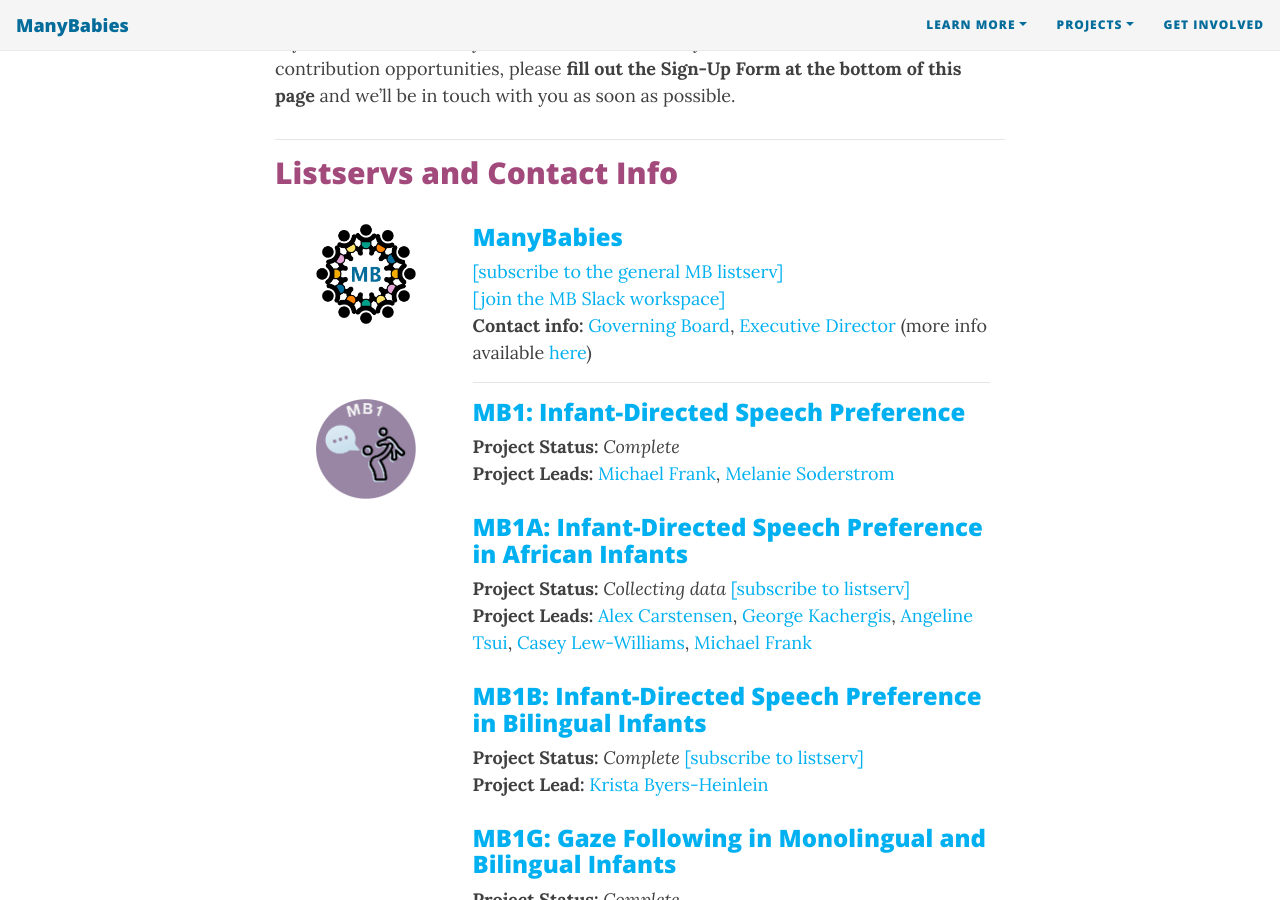
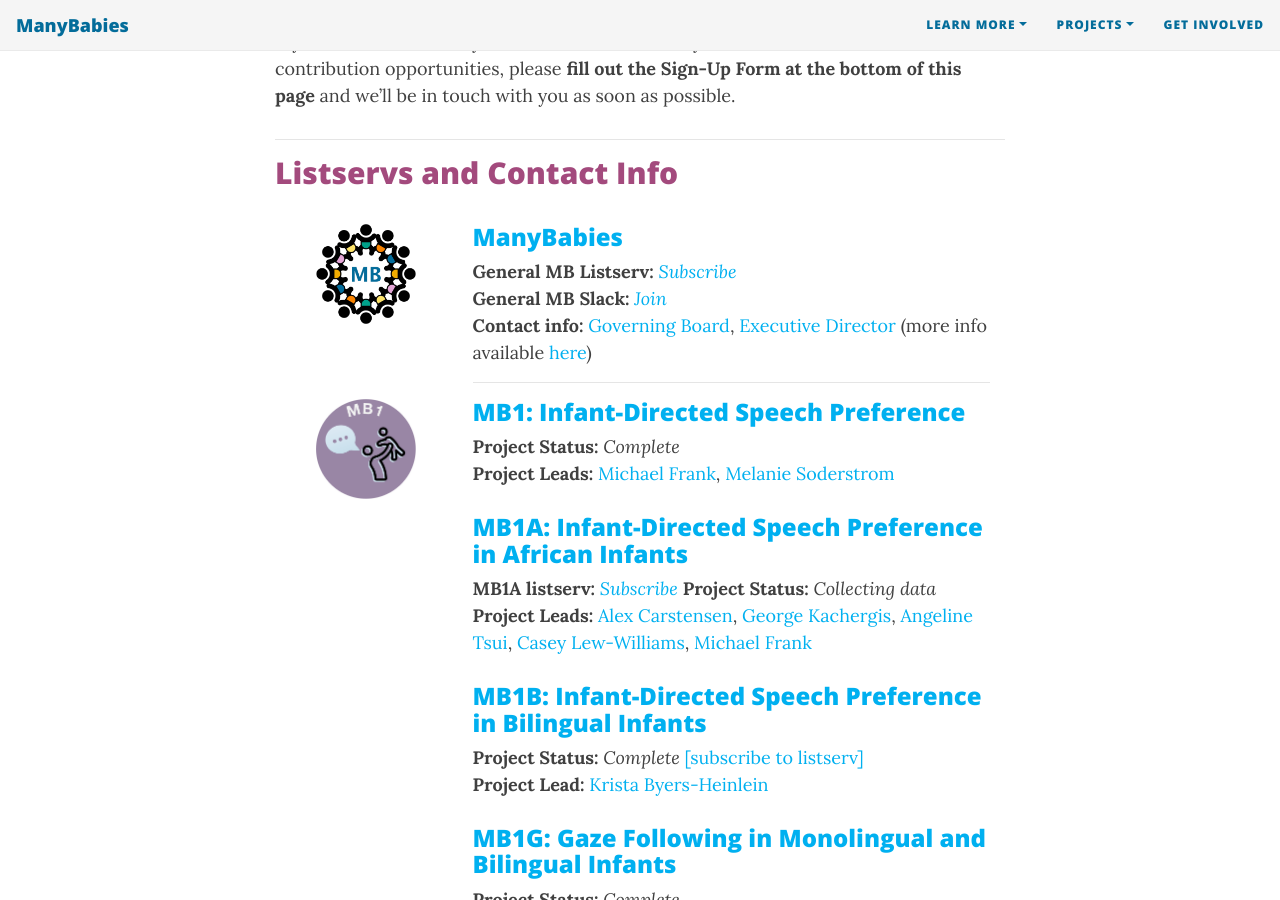
Before and after one commit to manybabies/manybabies.github.io, a Jekyll site: the page built from get_involved.md, in a window 1280 px wide and 900 px high, scrolled down 804 px. Built offline with Jekyll 4.4.1, drawn with Linux system fonts in a browser that asks for light colours; nearby versions of some CDN libraries; some web fonts are replaced; some of the changed text lies outside the part shown.

Commit message:
Update get_involved.md

```diff
--- a/get_involved.md
+++ b/get_involved.md
@@ -48,8 +48,8 @@
       </div>
       <div class="col-sm-9">
         <h3><a href="{{site.baseurl}}{% link index.md %}">ManyBabies </a></h3>
-        <a href="https://mailman.stanford.edu/mailman/listinfo/manybabies">[subscribe to the general MB listserv]</a><br>
-        <a href="https://join.slack.com/t/manybabies/shared_invite/zt-1frvx4ulh-b7ge7X6DY8Yl4HgBW1xBXQ">[join the MB Slack workspace]</a><br>
+        <b>General MB Listserv:</b> <a href="https://mailman.stanford.edu/mailman/listinfo/manybabies"><i>Subscribe</i></a><br>
+        <b>General MB Slack:</b> <a href="https://join.slack.com/t/manybabies/shared_invite/zt-1frvx4ulh-b7ge7X6DY8Yl4HgBW1xBXQ"><i>Join</i></a><br>
         <b>Contact info:</b> <a href="mailto:manybabies-gb@mailman.stanford.edu">Governing Board</a>,
           <a href="mailto:manybabiesconsortium@gmail.com">Executive Director</a> (more info available <a href="{{site.baseurl}}{% link people.md %}">here</a>)
         <hr>
@@ -61,14 +61,13 @@
       </div>
       <div class="col-sm-9">
         <h3><a href="{{site.baseurl}}{% link MB1.md %}">MB1: Infant-Directed Speech Preference</a></h3>
-        <b>Project Status:</b> <i>Complete</i>
-        <br>
+        <b>Project Status:</b> <i>Complete</i><br>
         <b>Project Leads:</b> <a href="mailto:mcfrank@stanford.edu">Michael Frank</a>, <a href="mailto:M_Soderstrom@umanitoba.ca">Melanie Soderstrom</a>
         <br>
         <br>
         <h3><a href="{{site.baseurl}}{% link MB1A.md %}">MB1A: Infant-Directed Speech Preference in African Infants</a></h3>
-        <b>Project Status:</b> <i>Collecting data</i>
-          <a href="https://mailman.stanford.edu/mailman/listinfo/manybabies-africa">[subscribe to listserv]</a><br>
+        <b>MB1A listserv:</b> <a href="https://mailman.stanford.edu/mailman/listinfo/manybabies-africa"><i>Subscribe</i></a>
+        <b>Project Status:</b> <i>Collecting data</i><br>
         <b>Project Leads:</b> <a href="mailto:abc@ucsd.edu">Alex Carstensen</a>, <a href="mailto:kachergis@stanford.edu">George Kachergis</a>,
           <a href="mailto:angelinetsui@gmail.com">Angeline Tsui</a>, <a href="mailto:caseylw@princeton.edu">Casey Lew-Williams</a>,
           <a href="mailto:mcfrank@stanford.edu">Michael Frank</a>
@@ -184,7 +183,7 @@
       </div>
       <div class="col-sm-9">
         <h3><a href="{{site.baseurl}}{% link MB-AtHome.md %}">MB-AtHome: Online Infant Data Collection</a></h3>
-        <b>Project Status:</b> <i>Translating materials; collecting pilot data</i>
+        <b>Project Status:</b> <i>Translating materials; Collecting pilot data</i>
           <a href="https://groups.google.com/forum/#!forum/infantlooksathome">[subscribe to listserv]</a><br>
         <b>Project Leads:</b> <a href="mailto:L.Zaadnoordijk@tcd.ie">Lorijn Zaadnoordijk</a>, <a href="mailto:tsujish@gmail.com">Sho Tsuji</a>,
           <a href="mailto:katie.m.vonholzen@gmail.com">Katie Von Holzen</a>, <a href="mailto:Helen.Buckler@nottingham.ac.uk">Helen Buckler</a>,
@@ -198,7 +197,7 @@
       </div>
       <div class="col-sm-9">
         <h3><a href="{{site.baseurl}}{% link MB-demographics.md %}">MB-Demographics: Standard Demographics for MB Projects</a></h3>
-        <b>Project Status:</b> <i>Preparing manuscript; developing templates</i>
+        <b>Project Status:</b> <i>Preparing manuscript; Developing templates</i>
           <a href="https://mailman.stanford.edu/mailman/listinfo/manybabies-demographics">[subscribe to listserv]</a><br>
         <b>Project Leads:</b> <a href="mailto:leher.singh.nus@gmail.com">Leher Singh</a>, <a href="mailto:mihaela.barokova@gmail.com">Mihaela Barokova</a>
         <hr>
```
